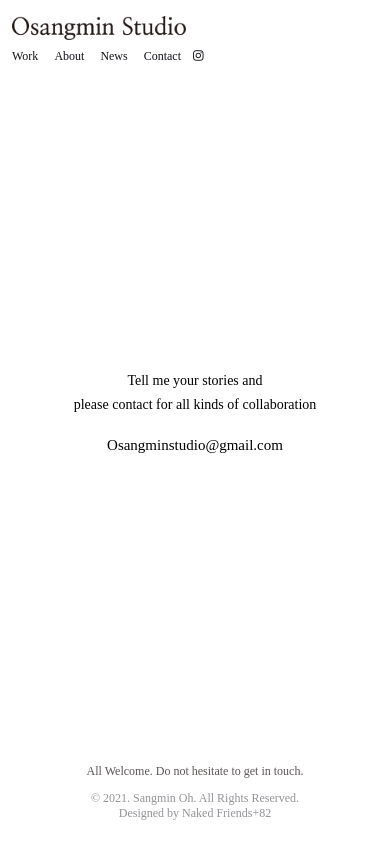
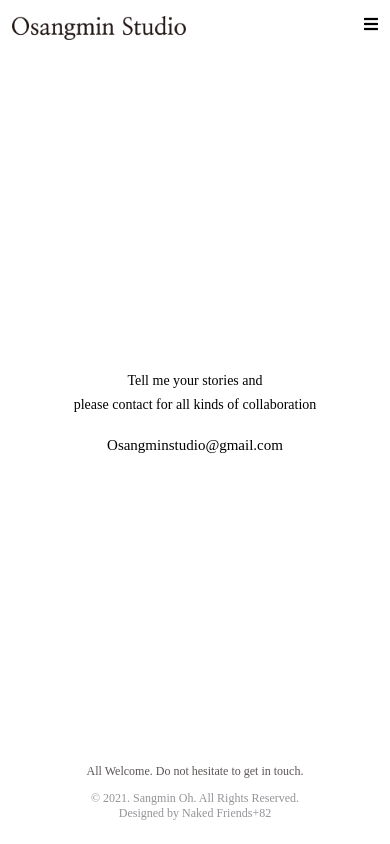
Before and after one commit to Naked-friends82/20210815_osang, a React (Create React App) app: page /#/contact in a window 390 px wide. Built offline with nearby package versions, Linux system fonts and the light colour scheme.

Commit message:
nav bar in mobile

```diff
--- a/src/components/Navig.js
+++ b/src/components/Navig.js
@@ -1,4 +1,4 @@
-import React from "react";
+import React, { useState } from "react";
 import {Link} from 'react-router-dom'
 import mainLogo from '../asset/mainLogo.png'
 import "../style/web/navig.css";
@@ -6,6 +6,11 @@ import "../style/mobile/navig_mobile.css";
 
 
 const Navig = () => {
+  const [navToggle, setNavToggle] = useState(false);
+
+  const nav_toggle = () => {
+    setNavToggle(!navToggle);
+  }
 
   return(
     <header className="navBox">
@@ -14,15 +19,17 @@ const Navig = () => {
           <img className="mainLogo" src={mainLogo} alt="osangmain Main Logo" />
         </Link>
       </div>
-      <nav className="navBox_2__nav">
-          <Link className="link" to="/">Work</Link>
-          <Link className="link" to="/about">About</Link>
-          <Link className="link" to="/news">News</Link>
-          <Link className="link" to="/contact">Contact</Link>
+        <i className="fas fa-bars nav_btn" onClick={nav_toggle}></i>
+      <nav className={navToggle? "navBox_2__nav": "navBox_2__nav invi"}>
+          <Link className="link" to="/" onClick={nav_toggle}>Work</Link>
+          <Link className="link" to="/about" onClick={nav_toggle}>About</Link>
+          <Link className="link" to="/news" onClick={nav_toggle}>News</Link>
+          <Link className="link" to="/contact" onClick={nav_toggle}>Contact</Link>
           <a className="link favicon" href="https://www.instagram.com/osangmin_studio/">
             <i className="fab fa-instagram" />
           </a>
       </nav>
+
     </header>
   )
 }
--- a/src/style/mobile/navig_mobile.css
+++ b/src/style/mobile/navig_mobile.css
@@ -19,6 +19,15 @@
   .navBox_2__nav .favicon {
     padding: 4px;
     margin-left: 0px;
+  }
+  .nav_btn {
+    display: inline;
+    position: fixed;
+    top: 16px;
+    right: 12px;
+  }
+  .invi {
+    display: none;
   }
 }
 @media screen and (min-device-width: 375px) and (max-device-width: 812px) and (-webkit-min-device-pixel-ratio: 3) {
@@ -43,4 +52,13 @@
     padding: 4px;
     margin-left: 0px;
   }
+  .nav_btn {
+    display: inline;
+    position: fixed;
+    top: 16px;
+    right: 12px;
+  }
+  .invi {
+    display: none;
+  }
 }
--- a/src/style/web/navig.css
+++ b/src/style/web/navig.css
@@ -23,3 +23,6 @@
   margin-left: 4px;
   margin-right: 0px;
 }
+.nav_btn {
+  display: none;
+}
```
